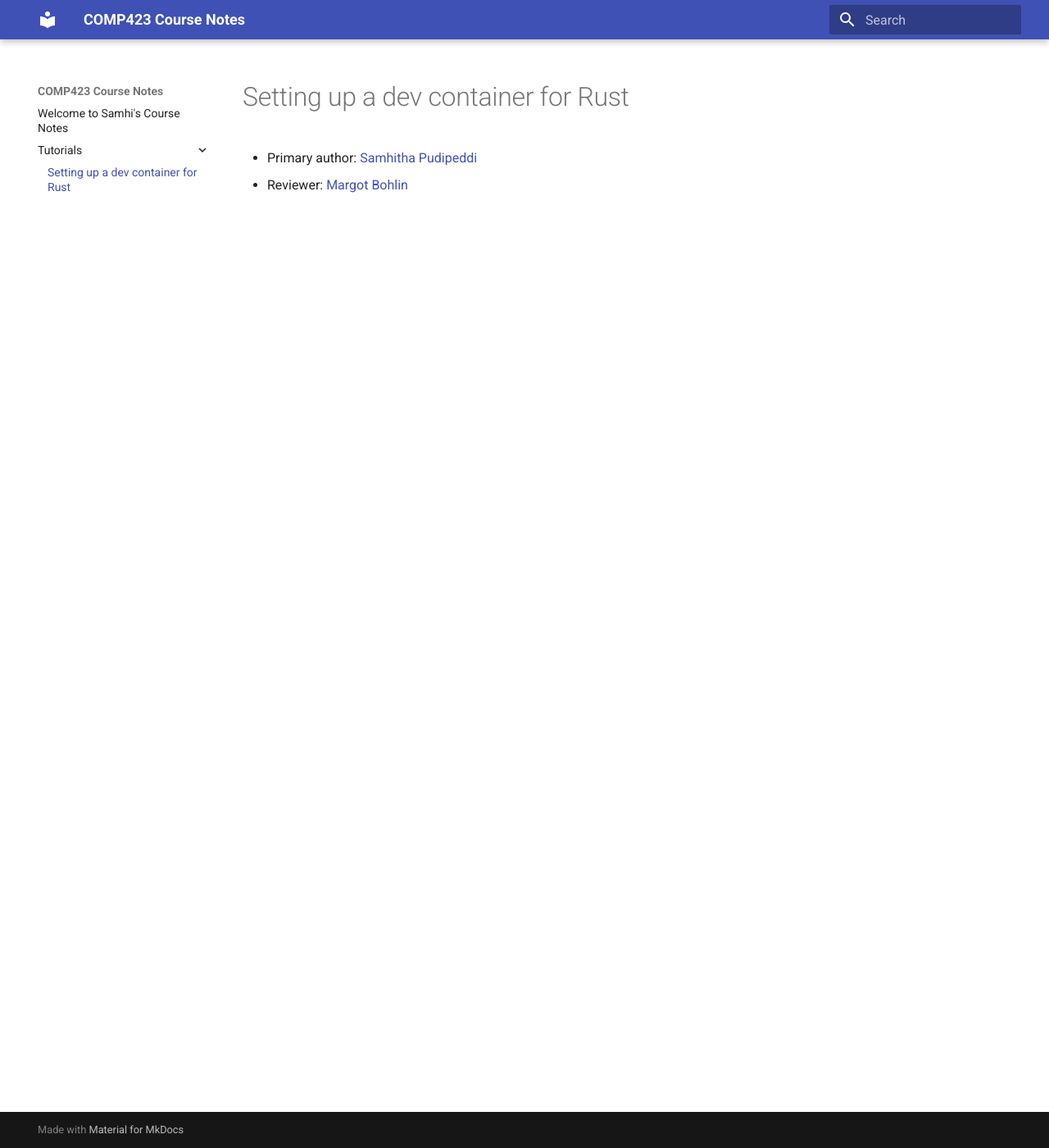
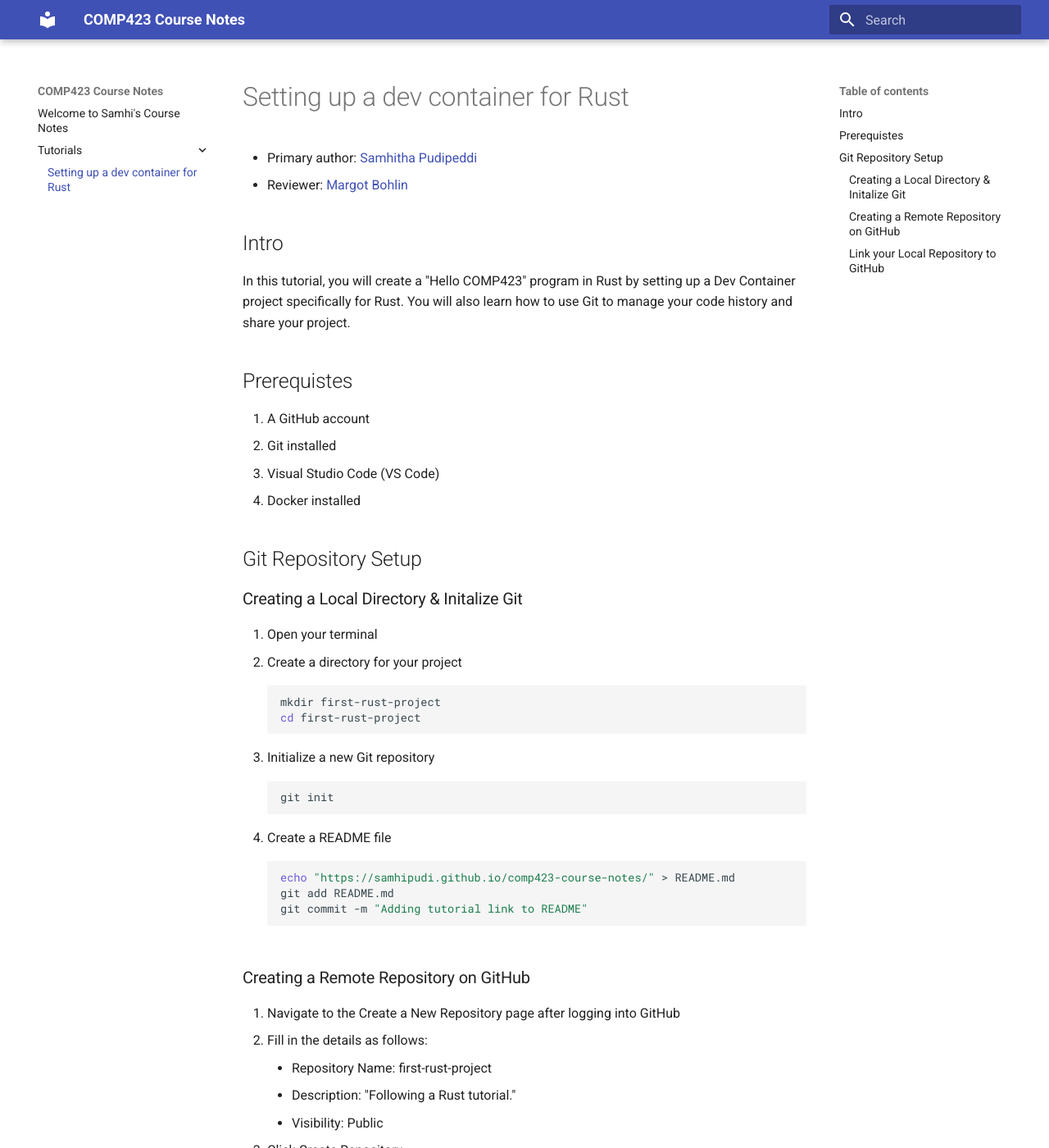
Before and after one commit to samhipudi/comp423-course-notes, an MkDocs documentation site: the page built from docs/tutorials/rust-setup.md, in a window 1280 px wide and 1400 px high. Shown: the whole window at 82% size. Built offline with MkDocs 1.6.1 and Material for MkDocs 9.7.7, drawn with Linux system fonts in a browser that asks for light colours; some of the changed text lies outside the part shown.

Commit message:
Tutorial with Git Repository Setup

````diff
--- a/docs/tutorials/rust-setup.md
+++ b/docs/tutorials/rust-setup.md
@@ -1,3 +1,56 @@
 # Setting up a dev container for Rust
 * Primary author: [Samhitha Pudipeddi](https://github.com/samhipudi)
 * Reviewer: [Margot Bohlin](https://github.com/margotbohlin)
+
+## Intro
+
+In this tutorial, you will create a "Hello COMP423" program in Rust by setting up a Dev Container project specifically for Rust. You will also learn how to use Git to manage your code history and share your project.
+
+## Prerequistes
+
+1. A GitHub account
+2. Git installed
+3. Visual Studio Code (VS Code)
+4. Docker installed
+
+## Git Repository Setup
+
+### Creating a Local Directory & Initalize Git
+
+1. Open your terminal
+2. Create a directory for your project
+``` bash
+mkdir first-rust-project
+cd first-rust-project
+```
+3. Initialize a new Git repository
+``` bash
+git init
+```
+4. Create a README file
+``` bash
+echo "https://samhipudi.github.io/comp423-course-notes/" > README.md
+git add README.md
+git commit -m "Adding tutorial link to README"
+```
+### Creating a Remote Repository on GitHub
+1. Navigate to the Create a New Repository page after logging into GitHub
+2. Fill in the details as follows:
+    * Repository Name: first-rust-project
+    * Description: "Following a Rust tutorial."
+    * Visibility: Public
+4. Click Create Repository
+
+### Link your Local Repository to GitHub
+1. Add the GitHub repository as a remote
+``` bash
+git remote add origin https://github.com/<your-username>/first-rust-project.git
+```
+2. Rename your default branch name to main if it is not main already using the command below
+``` bash
+git branch -M main
+```
+3. Push your local commits to the GitHub repository
+``` bash
+git push --set-upstream origin main
+```
````
